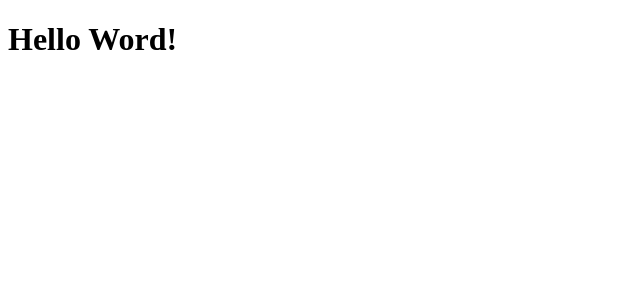
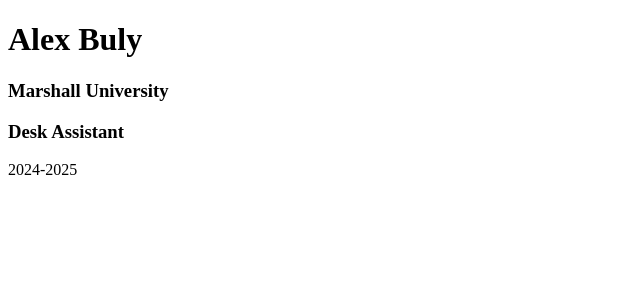
Before and after one commit to AlexBuly/project-cv-application, a React (Vite) app: page / in a window 1280 px wide. Shown: the top 300 px of the page, without its empty margins (0-640 px from the left). Built offline with nearby package versions, Linux system fonts and the light colour scheme.

Commit message:
Add components

```diff
--- a/src/App.jsx
+++ b/src/App.jsx
@@ -1,7 +1,13 @@
+import { Header } from "./components/Header"
+import { Education } from "./components/Education"
+import { Work } from "./components/Work"
+
 function App() {
   return (
     <>
-      <h1>Hello Word!</h1>
+      <Header />
+      <Education />
+      <Work />
     </>
   )
 }
--- /dev/null
+++ b/src/components/Education.jsx
@@ -0,0 +1,7 @@
+export function Education() {
+    return (
+        <>
+            <h3>Marshall University</h3>
+        </>
+    )
+}
--- /dev/null
+++ b/src/components/Header.jsx
@@ -0,0 +1,7 @@
+export function Header() {
+    return (
+        <>
+            <h1>Alex Buly</h1>
+        </>
+    )
+}
--- /dev/null
+++ b/src/components/Work.jsx
@@ -0,0 +1,8 @@
+export function Work() {
+    return (
+        <>
+            <h3>Desk Assistant</h3>
+            <p>2024-2025</p>
+        </>
+    )
+}
```
